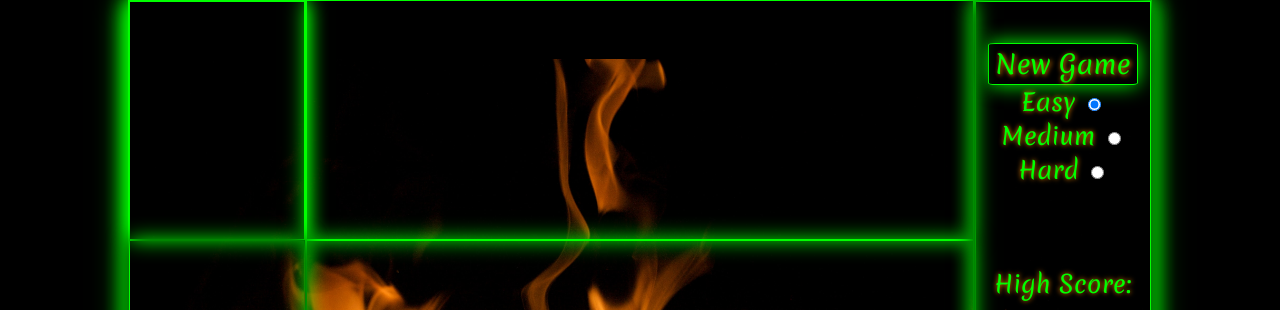
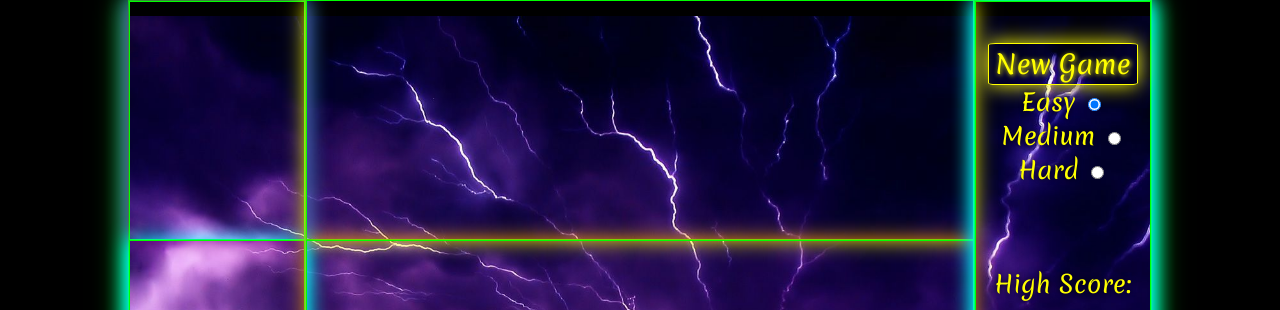
Before and after one commit to cellozeke/Speed, a website: page index.html in a window 1280 px wide. Shown: the top 310 px of the page. Drawn offline with Linux system fonts and the light colour scheme.

Commit message:
shiny new look. gonna tinker with new game links

```diff
--- a/index.html
+++ b/index.html
@@ -51,7 +51,7 @@
     </div>
 
     <aside>
-      <div class="nav-1 nav">
+      <div class="nav-2 nav">
         <div class="new-game-options">
           <button class="new-game">New Game</button>
           <div>
--- a/src/index.scss
+++ b/src/index.scss
@@ -13,7 +13,7 @@ body {
   margin: auto;
   font-family: 'Merienda', cursive;
   box-shadow: 0px 0px 30px lime;
-  background-image: url('fire.jpg');
+  background-image: url('lightning_bg.jpg');
   background-size: 100%;
   background-position: center;
   background-repeat: no-repeat;
@@ -26,7 +26,7 @@ aside {
   width: 20%;
   height: 100%;
   border: 1px solid lime;
-  box-shadow: 0 0 20px lime;
+  box-shadow: 0 0 20px cyan;
 }
 
 .nav {
@@ -37,13 +37,13 @@ aside {
   box-sizing: border-box;
   width: 100%;
   height: 70%;
-  color: lime;
-  mix-blend-mode: difference;
+  // mix-blend-mode: difference;
+  color: yellow;
   padding: 10px;
   font-size: 24px;
-  text-shadow: 0 0 5px darkorange;
+  text-shadow: 0 0 5px black;
   border: 1px solid lime;
-  box-shadow: 0 0 20px lime;
+  box-shadow: 0 0 20px cyan;
 }
 
 .board {
@@ -61,7 +61,7 @@ aside {
   width: 100%;
   height: 40%;
   border: 1px solid lime;
-  box-shadow: 0 0 20px lime;
+  box-shadow: 0 0 20px orange;
 }
 
 .hand {
@@ -72,7 +72,7 @@ aside {
   height: 30%;
   text-shadow: 1px 1px gray;
   border: 1px solid lime;
-  box-shadow: 0 0 20px lime;
+  box-shadow: 0 0 20px yellow;
 }
 
 .pile-area {
@@ -82,7 +82,7 @@ aside {
   height: 30%;
   user-select: none;
   border: 1px solid lime;
-  box-shadow: 0 0 20px lime;
+  box-shadow: 0 0 20px purple;
 }
 
 .slot {
@@ -107,20 +107,34 @@ aside {
   font-size: 80px;
 }
 
+.pile, .reserve, .hand-2 .card {
+  background-image: url('./lightning.jpg');
+  background-position-x: -220px;
+  background-position-y: -10px;
+  background-size: 300%;
+  background-repeat: no-repeat;
+}
+
 .pile, .reserve {
   font-family: 'Merienda', cursive;
   color: lime;
   -webkit-text-stroke-width: 2px;
   -webkit-text-stroke-color: black;
   text-shadow: 0 0 10px lime;
-  border-color: lime;
+  border-color: orange;
   border-right-width: 5px;
   border-bottom-width: 5px;
-  background-image: url('./flame.jpg');
-  background-position: center;
-  background-size: 200%;
-  background-repeat: no-repeat;
-  box-shadow: 0 0 20px lime;
+  box-shadow: 0 0 20px orange;
+}
+
+.hand-1 .card {
+  border-color: lime;
+  box-shadow: 0 0 10px lime;
+}
+
+.hand-2 .card {
+  border-color: red;
+  box-shadow: 0 0 10px red;
 }
 
 .card::before,
@@ -141,14 +155,7 @@ aside {
   transform: rotate(180deg);
 }
 
-.hand-2 .card {
-  background-image: url('./flame.jpg');
-  background-position: center;
-  background-size: 200%;
-  background-repeat: no-repeat;
-  font-size: 0;
-}
-
+.hand-2 .card,
 .hand-2 .card::before,
 .hand-2 .card::after {
   font-size: 0;
@@ -162,7 +169,7 @@ aside {
   color: black;
 }
 
-.selected {
+.hand-1 div.selected {
   outline: none;
   position: relative;
   bottom: 15px;
@@ -176,14 +183,14 @@ aside {
 }
 
 button {
-  background-color: black;
-  border: 1px solid lime;
+  background-color: transparent;
+  border: 1px solid yellow;
   border-radius: 5%;
-  color: lime;
+  color: yellow;
   font-family: 'Merienda', cursive;
   font-size: 26px;
-  text-shadow: 1px 1px 5px darkorange;
-  box-shadow: 0 0 20px lime;
+  text-shadow: 1px 1px 5px yellow;
+  box-shadow: 0 0 20px yellow;
   cursor: pointer;
 }
 
@@ -202,7 +209,7 @@ button:hover{
 }
 
 .new-game-options > div:hover {
-  text-shadow: 0 0 30px cyan;
+  text-shadow: 0 0 10px cyan;
 }
 
 h1 {
```
Also changed, not shown: dist/lightning.jpg (added), dist/lightning2.jpg (added), dist/lightning3.jpg (added), dist/main.css.
